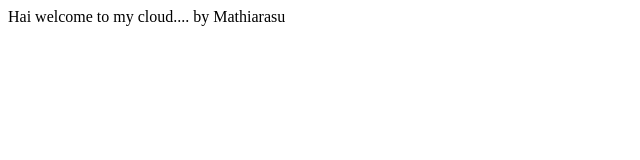
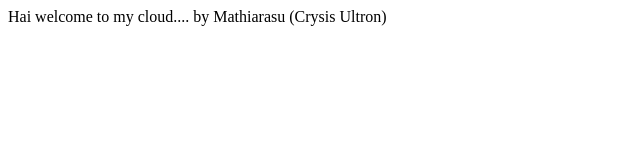
Before and after one commit to y060121/y060121.github.io, a plain HTML site: page index.html in a window 1280 px wide. Shown: the whole page, without its empty margins (0-640 px from the left). Drawn offline with Linux system fonts and the light colour scheme.

Commit message:
Update index.html

```diff
--- a/index.html
+++ b/index.html
@@ -8,7 +8,7 @@ Hai welcome to my cloud....
 
 by
 
-Mathiarasu
+Mathiarasu (Crysis Ultron)
 
 </body>
 
```
